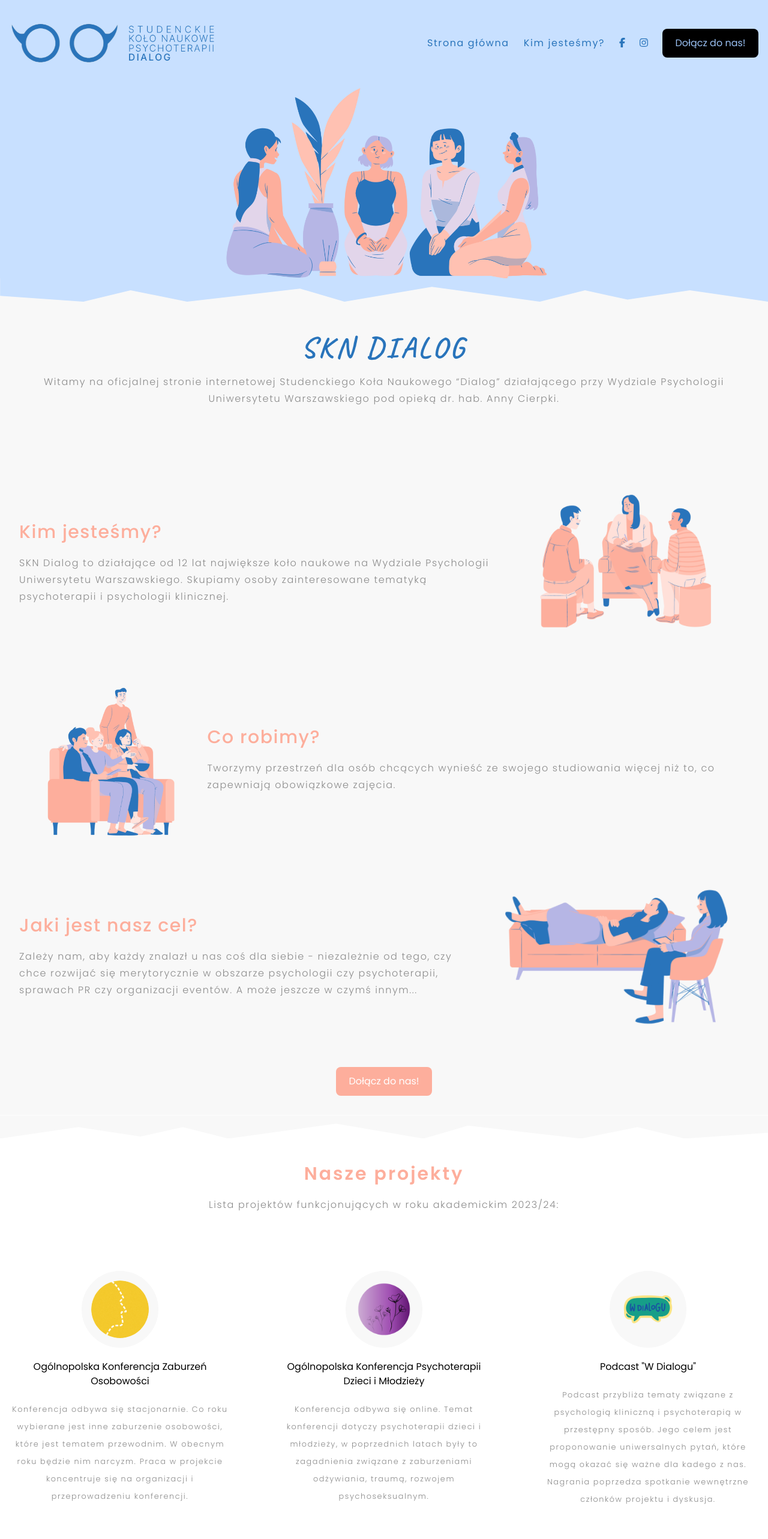
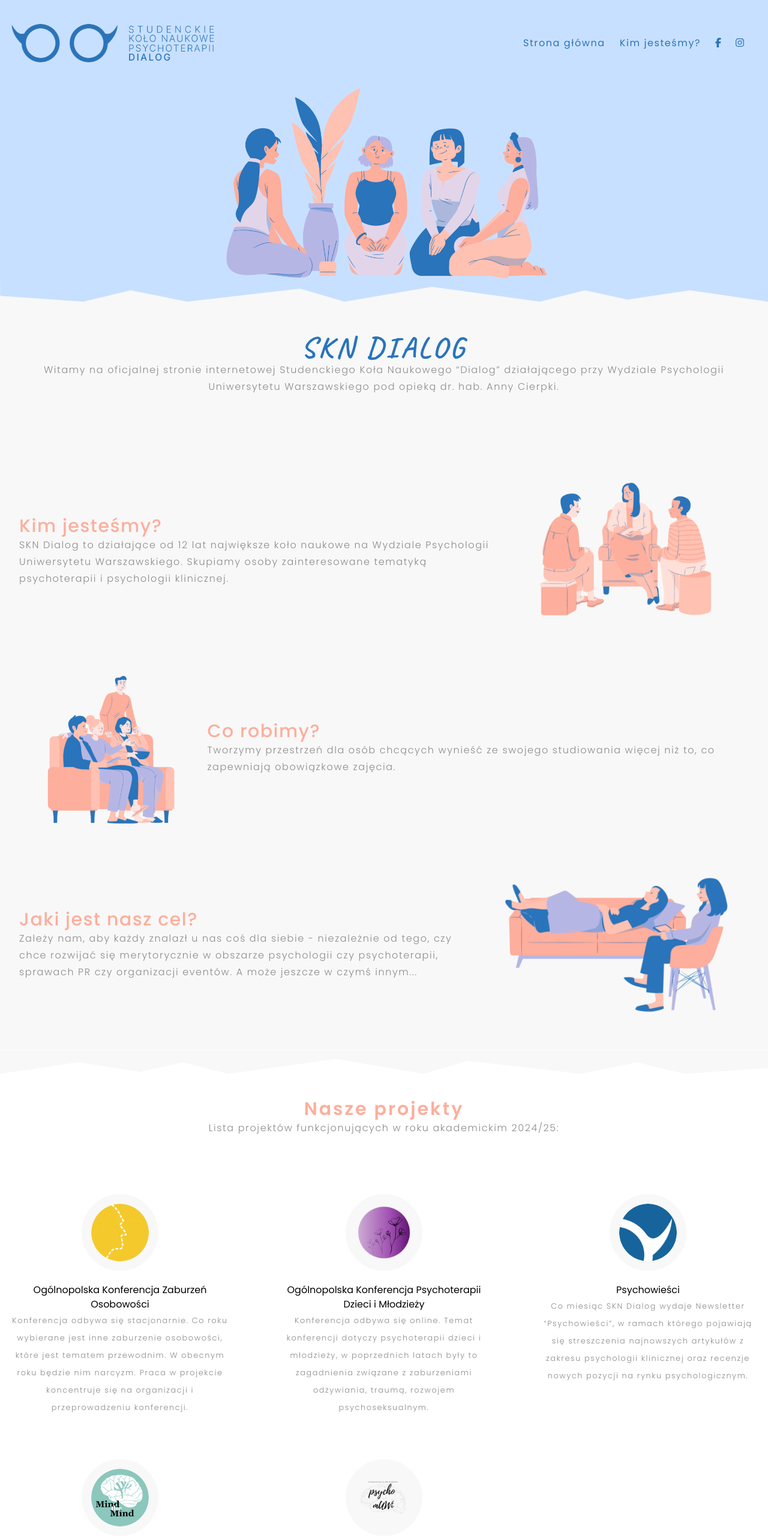
Before and after one commit to Wojstan/skn-dialog, a Next.js app: page / in a window 1280 px wide. Shown: the top 2566 px of the page at 60% size. Built offline with nearby package versions, Linux system fonts and the light colour scheme.

Commit message:
Add 24/25 changes

```diff
--- a/src/components/Layout/Navbar.tsx
+++ b/src/components/Layout/Navbar.tsx
@@ -29,12 +29,6 @@ export function Navbar() {
             </li>
           ))}
         </ul>
-
-        <div className='my-5 lg:my-0'>
-          <Button href="/dolacz-do-nas" variant="dark">
-            Dołącz do nas!
-          </Button>
-        </div>
       </div>
     </nav>
   )
--- a/src/constants/Home.ts
+++ b/src/constants/Home.ts
@@ -23,7 +23,7 @@ export const header = {
 
 export const projects = {
   title: 'Nasze projekty',
-  text: 'Lista projektów funkcjonujących w roku akademickim 2023/24:',
+  text: 'Lista projektów funkcjonujących w roku akademickim 2024/25:',
   info: [
     {
       title: 'Ogólnopolska Konferencja Zaburzeń Osobowości',
@@ -34,11 +34,6 @@ export const projects = {
       title: 'Ogólnopolska Konferencja Psychoterapii Dzieci i Młodzieży',
       text: 'Konferencja odbywa się online. Temat konferencji dotyczy psychoterapii dzieci i młodzieży, w poprzednich latach były to zagadnienia związane z zaburzeniami odżywiania, traumą, rozwojem psychoseksualnym. ',
       img: '/images/projects/OKPDIZ.png',
-    },
-    {
-      title: 'Podcast "W Dialogu"',
-      text: 'Podcast przybliża tematy związane z psychologią kliniczną i psychoterapią w przestępny sposób. Jego celem jest proponowanie uniwersalnych pytań, które mogą okazać się ważne dla kadego z nas. Nagrania poprzedza spotkanie wewnętrzne członków projektu i dyskusja.',
-      img: '/images/projects/Podcast.png',
     },
     {
       title: 'Psychowieści',
--- a/src/pages/dolacz-do-nas.tsx
+++ /dev/null
@@ -1,41 +0,0 @@
-import { DefaultLayout } from 'components/Layout/DefaultLayout'
-import { Waves } from 'components/Common/Waves'
-import { Timeline } from 'components/Common/Timeline'
-import { header, timeline } from 'constants/Join'
-import { Subtitle } from 'components/Common/Subtitle'
-import { Description } from 'components/Common/Description'
-import Head from 'next/head'
-
-export default function Join() {
-  return (
-    <>
-      <Head>
-        <title>SKN Dialog - Dołącz do nas!</title>
-      </Head>
-      <DefaultLayout background="white">
-        <header>
-          <Waves color="blue" />
-
-          <article className="container m-auto my-36 text-center">
-            <Subtitle>{header.title}</Subtitle>
-            <Description>{header.text}</Description>
-          </article>
-        </header>
-
-        {showTimeline && (
-          <section id="timeline">
-            <article className="container m-auto my-20 text-center">
-              <Subtitle>{timeline.title}</Subtitle>
-
-              <Timeline data={timeline.info} />
-            </article>
-          </section>
-        )}
-
-        <Waves />
-      </DefaultLayout>
-    </>
-  )
-}
-
-const showTimeline = false
--- a/src/pages/index.tsx
+++ b/src/pages/index.tsx
@@ -39,12 +39,6 @@ export default function Home() {
                 <InfoBlock key={index} content={info} />
               ))}
             </ul>
-
-            <div className="text-center mt-5 pb-5">
-              <Button href="/dolacz-do-nas" variant="pink">
-                Dołącz do nas!
-              </Button>
-            </div>
           </article>
         </section>
 
```
Also changed, not shown: 1 other file (tests, documents, lock files or other folders).
